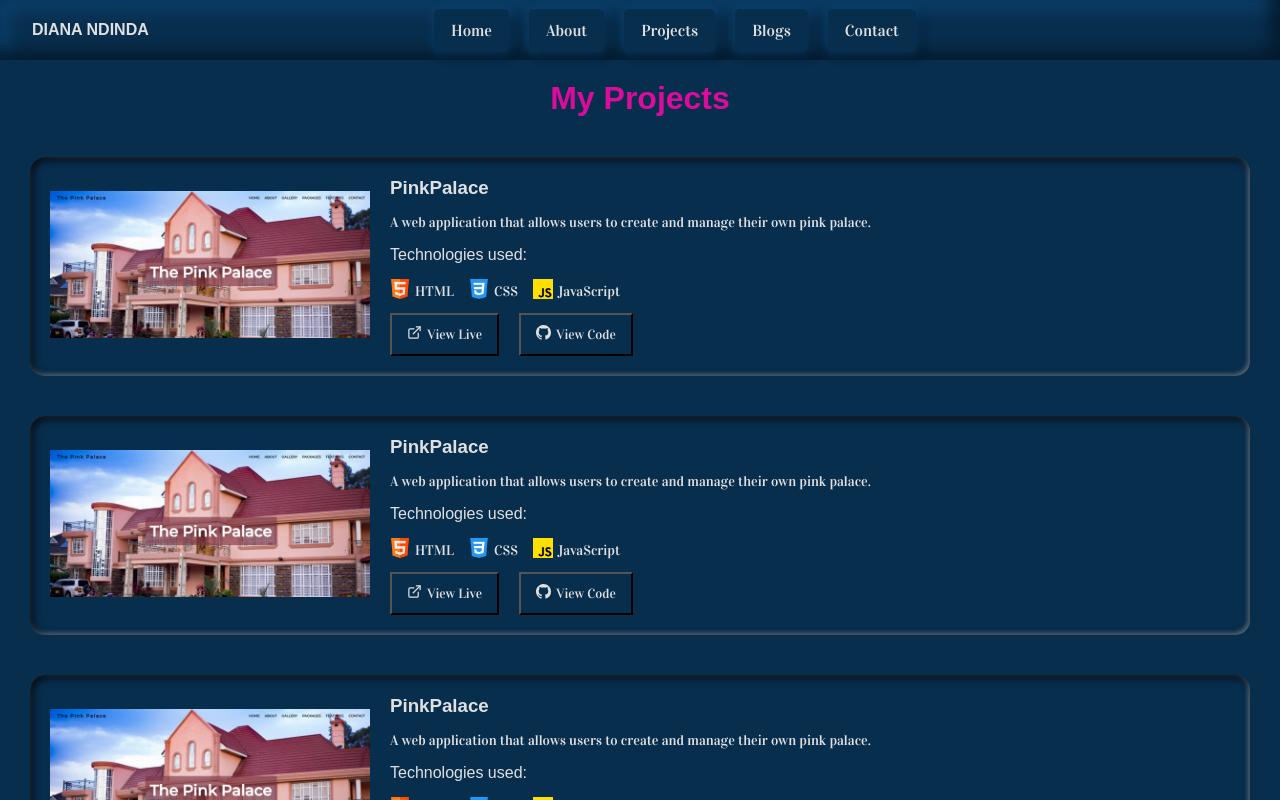
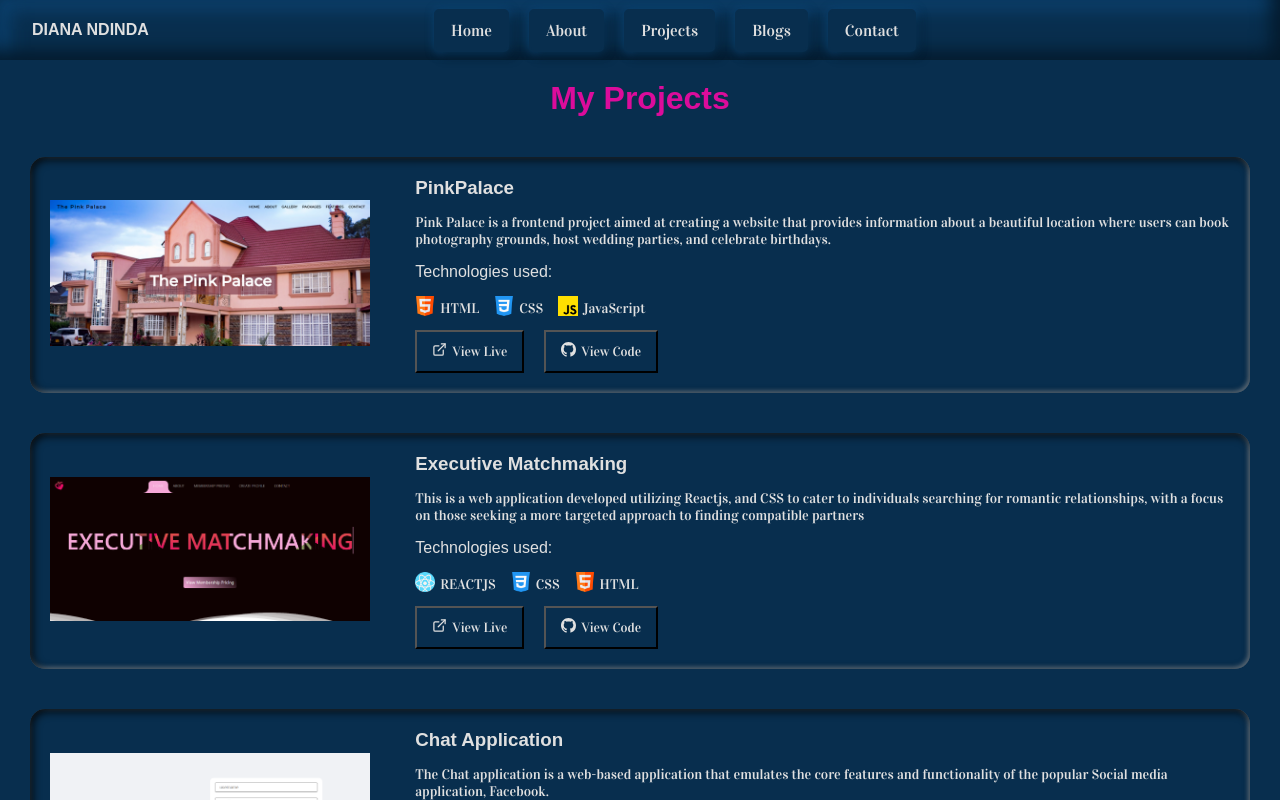
Before and after one commit to Diana-nyamai/ndinda_portfolio, a React (Create React App) app: page /Projects in a window 1280 px wide. Built offline with nearby package versions, Linux system fonts and the light colour scheme; a web font is replaced by a local one.

Commit message:
Update: adding the project data

```diff
--- a/src/components/ProjectData.js
+++ b/src/components/ProjectData.js
@@ -1,14 +1,17 @@
 import pinkpalace from "../assets/projects/pinkpalace.png";
+import executive from "../assets/projects/executive.png";
+import chatapp from "../assets/projects/chatapp.png";
 import js from "../assets/icons/js.png";
 import css from "../assets/icons/css-3.png";
 import html from "../assets/icons/html.png";
+import react from "../assets/icons/react.png"
 
 const data = {
     lists:[
         {
           mainImg: pinkpalace,
           name: "PinkPalace",
-          description: "A web application that allows users to create and manage their own pink palace.",
+          description: "Pink Palace is a frontend project aimed at creating a website that provides information about a beautiful location where users can book photography grounds, host wedding parties, and celebrate birthdays.",
           technologies: [
             {
               name: "HTML",
@@ -27,10 +30,35 @@ const data = {
           codeLink: "https://github.com/Diana-nyamai/PINK-PALACE",
         },
         {
-            mainImg: pinkpalace,
-            name: "PinkPalace",
-            description: "A web application that allows users to create and manage their own pink palace.",
+            mainImg: executive,
+            name: "Executive Matchmaking",
+            description: "This is a web application developed utilizing Reactjs, and CSS to cater to individuals searching for romantic relationships, with a focus on those seeking a more targeted approach to finding compatible partners",
             technologies: [
+              {
+                name: "REACTJS",
+                icon: react,
+              },
+              {
+                name: "CSS",
+                icon: css,
+              },
+              {
+                name: "HTML",
+                icon: html,
+              },
+            ],
+            liveLink: "https://executivematchmaking.netlify.app/",
+            codeLink: "https://github.com/Diana-nyamai/Executive-matchmaking",
+          },
+          {
+            mainImg: chatapp,
+            name: "Chat Application",
+            description: "The Chat application is a web-based application that emulates the core features and functionality of the popular Social media application, Facebook.",
+            technologies: [
+              {
+                name: "REACTJS",
+                icon: react,
+              },
               {
                 name: "HTML",
                 icon: html,
@@ -39,34 +67,9 @@ const data = {
                 name: "CSS",
                 icon: css,
               },
-              {
-                name: "JavaScript",
-                icon: js,
-              },
             ],
-            liveLink: "https://pinkpalace.herokuapp.com/",
-            codeLink: "https://github.com/Jonathan-Harris/pinkpalace",
-          },
-          {
-            mainImg: pinkpalace,
-            name: "PinkPalace",
-            description: "A web application that allows users to create and manage their own pink palace.",
-            technologies: [
-              {
-                name: "HTML",
-                icon: html,
-              },
-              {
-                name: "CSS",
-                icon: css,
-              },
-              {
-                name: "JavaScript",
-                icon: js,
-              },
-            ],
-            liveLink: "https://pinkpalace.herokuapp.com/",
-            codeLink: "https://github.com/Jonathan-Harris/pinkpalace",
+            liveLink: "https://diana-nyamai.github.io/Chat-application/",
+            codeLink: "https://github.com/Diana-nyamai/Chat-application",
           }
       ]
 }
--- a/src/styles/pages/projects.scss
+++ b/src/styles/pages/projects.scss
@@ -31,12 +31,16 @@
 }
 .projectPrototype{
     // border: 6px solid red;
-    max-width: 400px;
+    width: 500px;
     overflow: hidden;
 }
 .projectPrototype img{
     width: 320px;
     object-fit: cover;
+}
+.projectInfo{
+    // border: 2px solid black;
+    width: 100%;
 }
 .projectContent h3{
     font-family: $heading-font;
```
Also changed, not shown: src/assets/projects/chatapp.png (added), src/assets/projects/executive.png (added).
